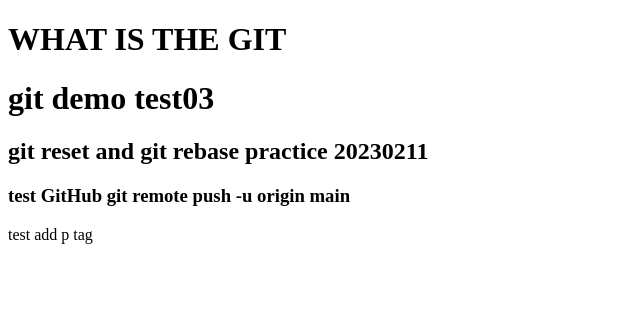
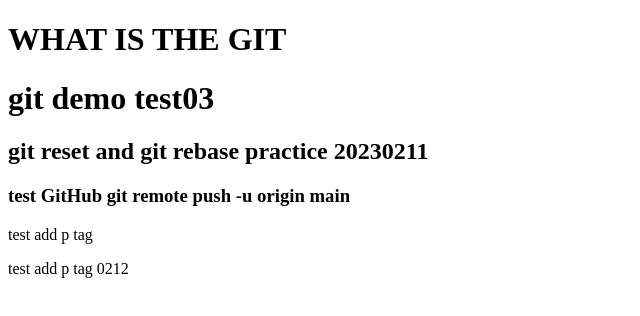
Before and after one commit to jolly01008/git-demo, a plain HTML site: page index.html in a window 1280 px wide. Shown: the whole page, without its empty margins (0-640 px from the left). Drawn offline with Linux system fonts and the light colour scheme.

Commit message:
test Add P tage 0212

```diff
--- a/index.html
+++ b/index.html
@@ -11,5 +11,6 @@
   <h2>git reset and git rebase practice 20230211</h2>
   <h3>test GitHub git remote push -u origin main</h3>
   <p>test add p tag</p>
+  <p>test add p tag 0212</p>
   <body></body>
 </html>
```
